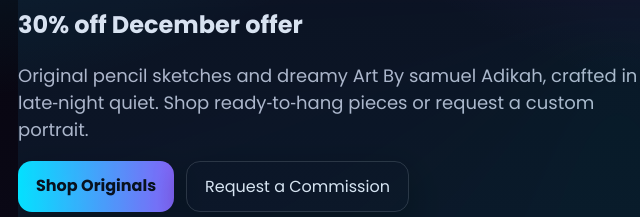
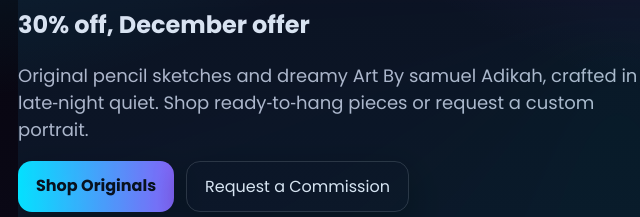
Before and after one commit to sam-Adk/late-night-piphanies, a plain HTML site: page index.html in a window 1280 px wide. Shown: the part 331-548 px from the top of the page, 22-662 px from the left. Drawn offline with nearby package versions, Linux system fonts and the light colour scheme.

Commit message:
Update index.html

```diff
--- a/index.html
+++ b/index.html
@@ -803,7 +803,7 @@
     <div class="hero-content">
       <div>
         <h1>Art that feels like <span>3AM epiphanies </span>.</h1>
-        <h2>30% off December offer</h2>
+        <h2>30% off, December offer</h2>
         <p>Original pencil sketches and dreamy Art By samuel Adikah, crafted in late‑night quiet. Shop ready‑to‑hang pieces or request a custom portrait.</p>
         <div class="cta-row">
           <a href="#gallery" class="btn btn-primary">Shop Originals</a>
```
